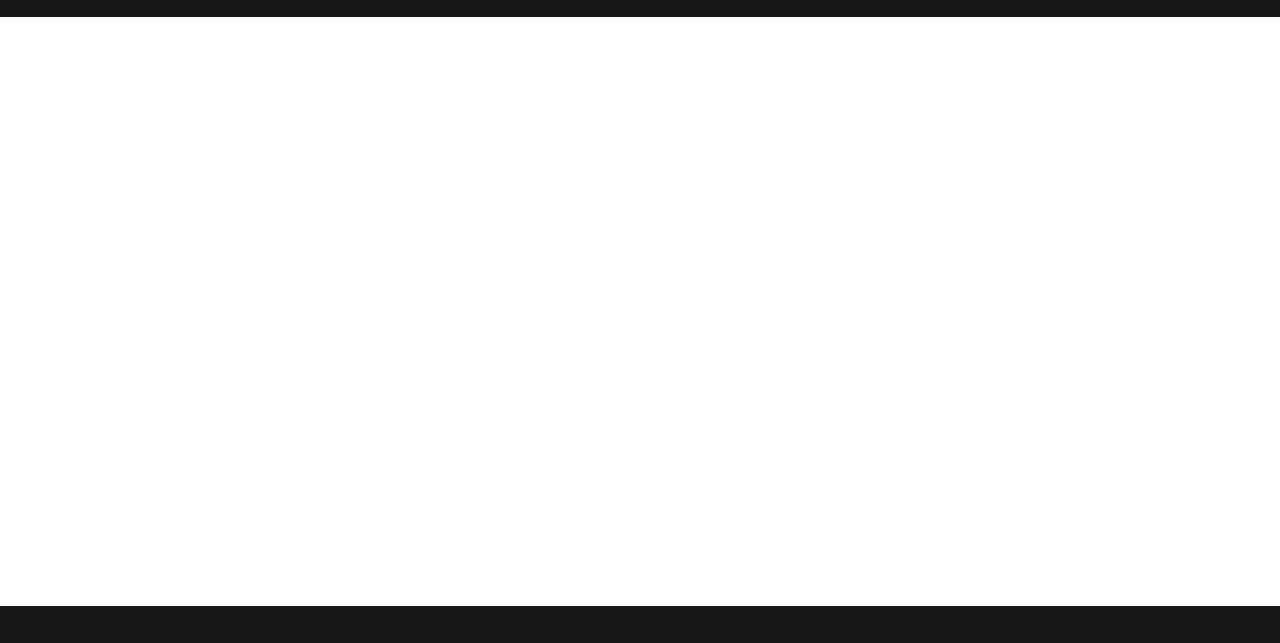
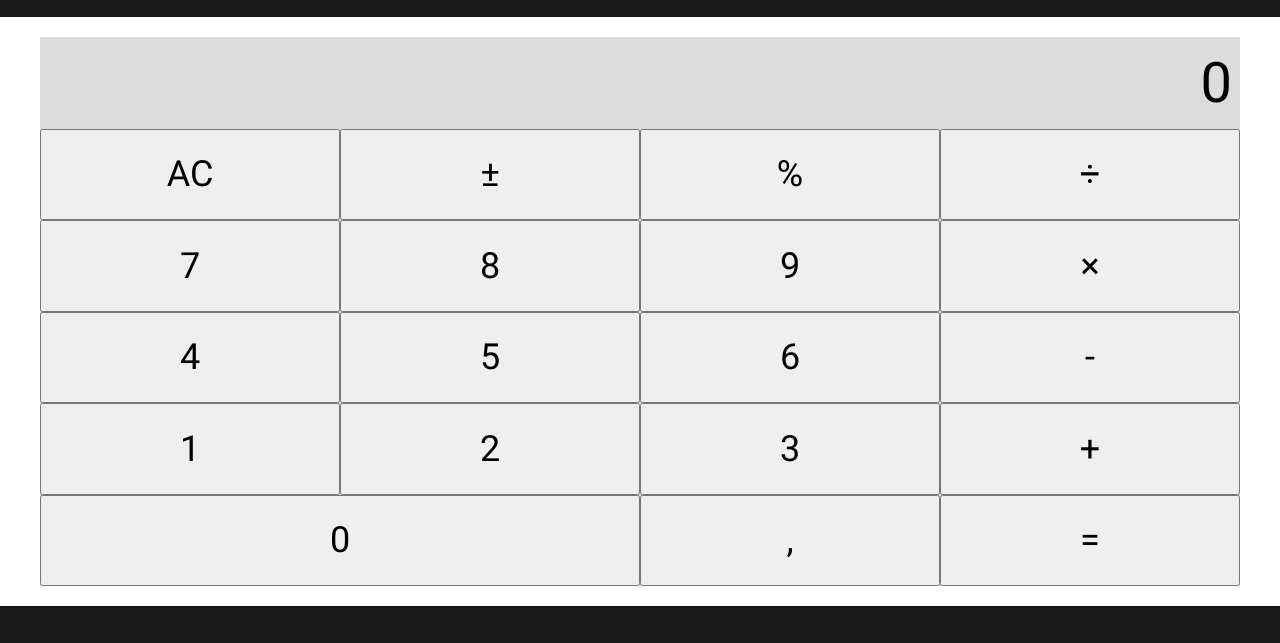
Before and after one commit to Shist/JS-Calculator, a website built with webpack: page index.html in a window 1280 px wide. Shown: the part 84-727 px from the top of the page. Built offline with nearby package versions, Linux system fonts and the light colour scheme.

Commit message:
Added basic layout structure for calculator

```diff
--- a/assets/styles/main/main.scss
+++ b/assets/styles/main/main.scss
@@ -3,10 +3,96 @@
 @import "../global/header";
 @import "../global/footer";
 
+.calculator {
+  height: 100%;
+  display: grid;
+  grid-template-columns: 1fr 1fr 1fr 1fr;
+  grid-template-rows: 1fr 1fr 1fr 1fr 1fr 1fr;
+  grid-template-areas:
+    "value        value         value     value"
+    "clean        sign-change   percent   division"
+    "seven        eight         nine      mult"
+    "four         five          six       minus"
+    "one          two           three     plus"
+    "null-digit   null-digit    comma     calc";
+  background-color: gainsboro;
+  &__value {
+    grid-area: value;
+    padding: 8px;
+    font-family: "Roboto";
+    font-size: 56px;
+    align-self: center;
+    text-align: end;
+  }
+  &__clean {
+    grid-area: clean;
+  }
+  &__sign-change-btn {
+    grid-area: sign-change;
+  }
+  &__percent-btn {
+    grid-area: percent;
+  }
+  &__division-btn {
+    grid-area: division;
+  }
+  &__seven-btn {
+    grid-area: seven;
+  }
+  &__eight-btn {
+    grid-area: eight;
+  }
+  &__nine-btn {
+    grid-area: nine;
+  }
+  &__mult-btn {
+    grid-area: mult;
+  }
+  &__four-btn {
+    grid-area: four;
+  }
+  &__five-btn {
+    grid-area: five;
+  }
+  &__six-btn {
+    grid-area: six;
+  }
+  &__minus-btn {
+    grid-area: minus;
+  }
+  &__one-btn {
+    grid-area: one;
+  }
+  &__two-btn {
+    grid-area: two;
+  }
+  &__three-btn {
+    grid-area: three;
+  }
+  &__plus-btn {
+    grid-area: plus;
+  }
+  &__null-btn {
+    grid-area: null-digit;
+  }
+  &__comma-btn {
+    grid-area: comma;
+  }
+  &__calc-btn {
+    grid-area: calc;
+  }
+  button {
+    font-family: "Roboto";
+    font-size: 36px;
+  }
+}
+
 .main {
   flex-grow: 1;
+  display: flex;
   &__container {
     padding: 20px 40px;
+    flex-grow: 1;
     @media (max-width: $laptop-l) {
       padding-inline: 20px;
     }
--- a/index.html
+++ b/index.html
@@ -20,7 +20,30 @@
         </div>
       </header>
       <main class="main">
-        <div class="main__container"></div>
+        <div class="main__container">
+          <div class="calculator">
+            <span class="calculator__value">0</span>
+            <button class="calculator__clean">AC</button>
+            <button class="calculator__sign-change-btn">&plusmn</button>
+            <button class="calculator__percent-btn">%</button>
+            <button class="calculator__division-btn">&divide</button>
+            <button class="calculator__seven-btn">7</button>
+            <button class="calculator__eight-btn">8</button>
+            <button class="calculator__nine-btn">9</button>
+            <button class="calculator__mult-btn">&times</button>
+            <button class="calculator__four-btn">4</button>
+            <button class="calculator__five-btn">5</button>
+            <button class="calculator__six-btn">6</button>
+            <button class="calculator__minus-btn">-</button>
+            <button class="calculator__one-btn">1</button>
+            <button class="calculator__two-btn">2</button>
+            <button class="calculator__three-btn">3</button>
+            <button class="calculator__plus-btn">+</button>
+            <button class="calculator__null-btn">0</button>
+            <button class="calculator__comma-btn">,</button>
+            <button class="calculator__calc-btn">=</button>
+          </div>
+        </div>
       </main>
       <footer class="footer">
         <div class="footer__container">
```
Also changed, not shown: assets/styles/main/main.css, 1 other file.
